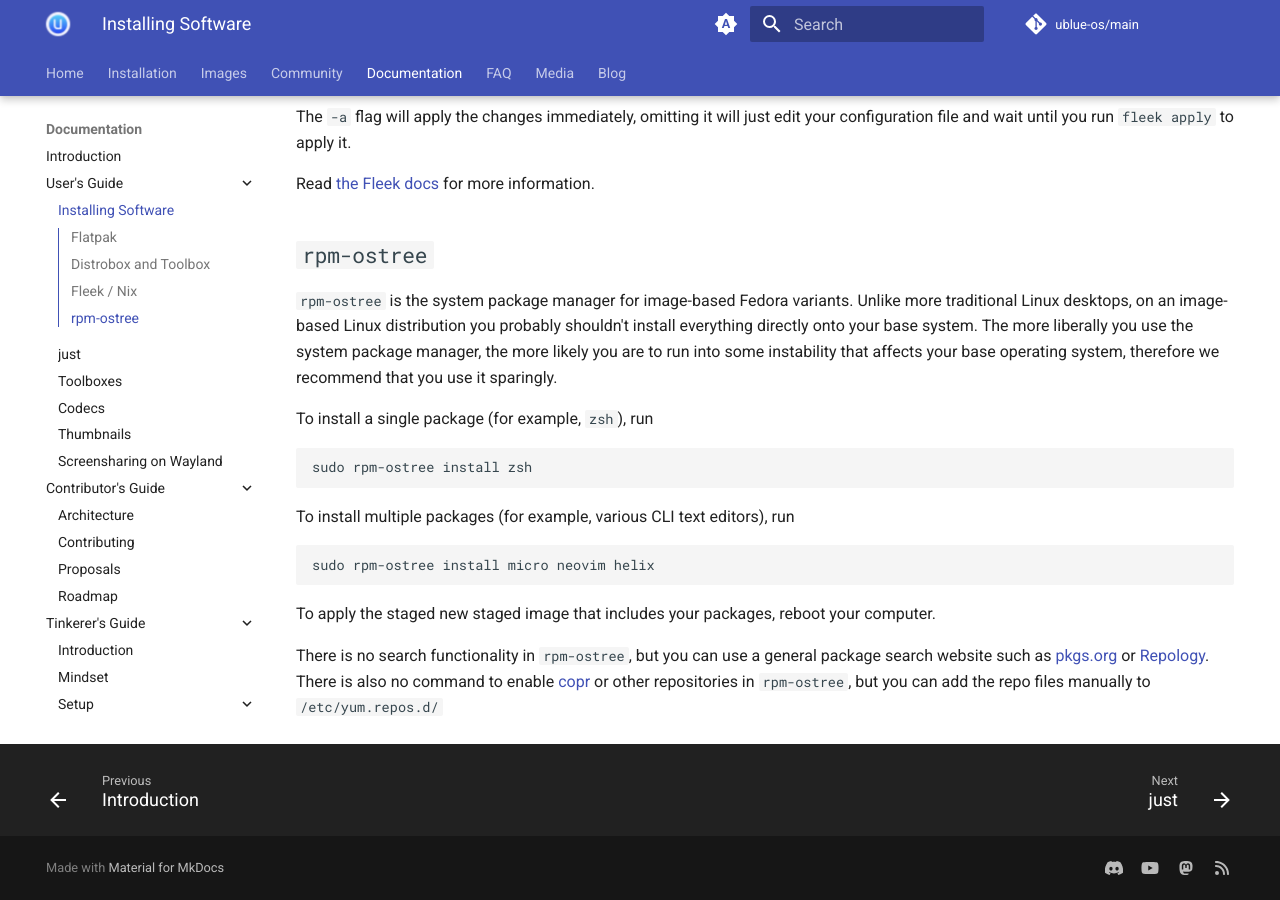
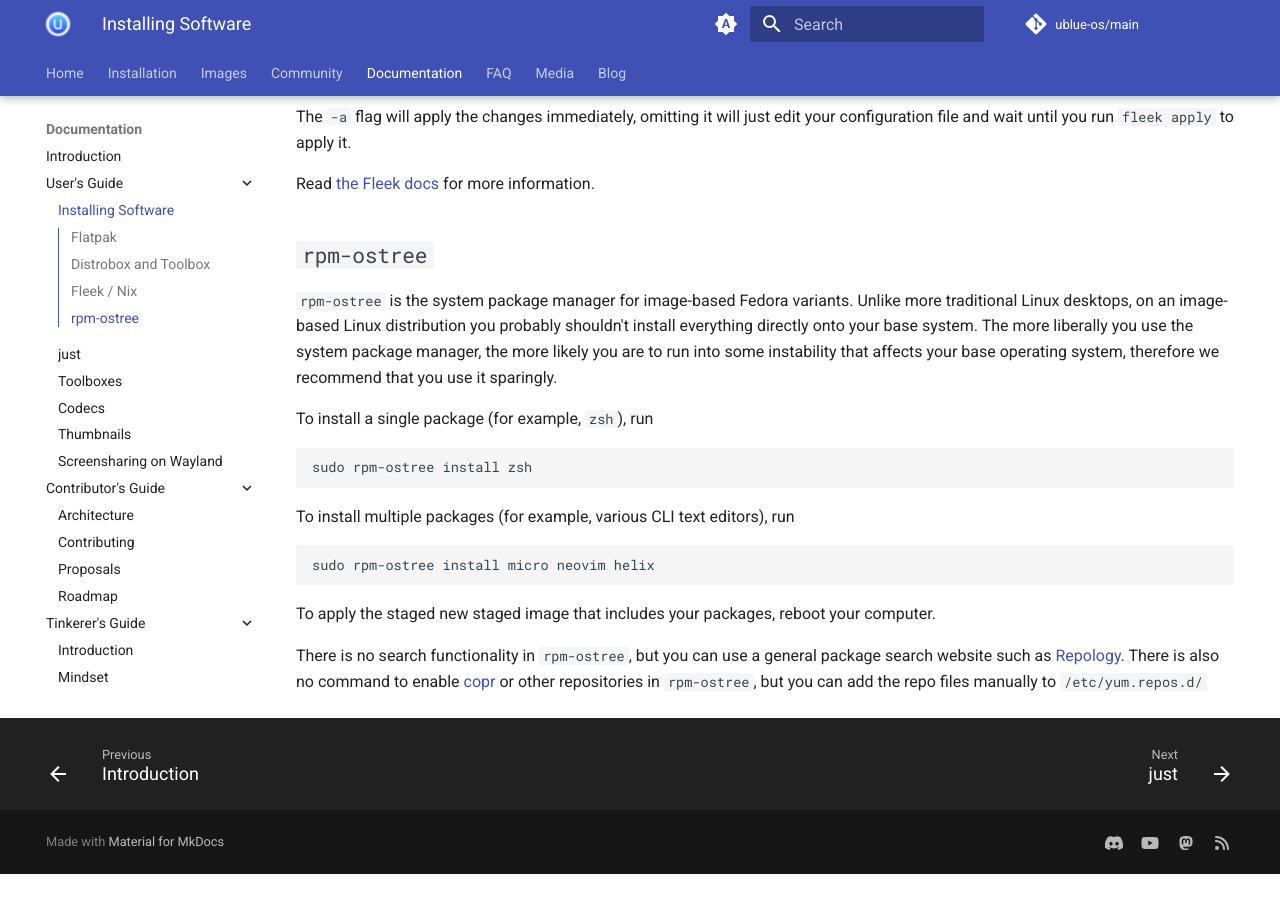
Before and after one commit to ublue-os/website, an MkDocs documentation site: the page built from docs/guide/software.md, in a window 1280 px wide and 900 px high, scrolled down 1167 px. Built offline with MkDocs 1.6.1 and Material for MkDocs 9.7.7, drawn with Linux system fonts in a browser that asks for light colours; comment, search, counter and statistics services are not loaded; after the commit the page ends 2041 px from its top, so only the background shows below that.

Commit message:
fix: broken pkgs.org link
Remove for now to pass linter

```diff
--- a/docs/guide/software.md
+++ b/docs/guide/software.md
@@ -56,5 +56,5 @@ sudo rpm-ostree install micro neovim helix
 
 To apply the staged new staged image that includes your packages, reboot your computer.
 
-There is no search functionality in `rpm-ostree`, but you can use a general package search website such as [pkgs.org](https://pkgs.org/) or [Repology](https://repology.org/).
+There is no search functionality in `rpm-ostree`, but you can use a general package search website such as [Repology](https://repology.org/).
 There is also no command to enable [copr](https://copr.fedorainfracloud.org/) or other repositories in `rpm-ostree`, but you can add the repo files manually to `/etc/yum.repos.d/`
```
